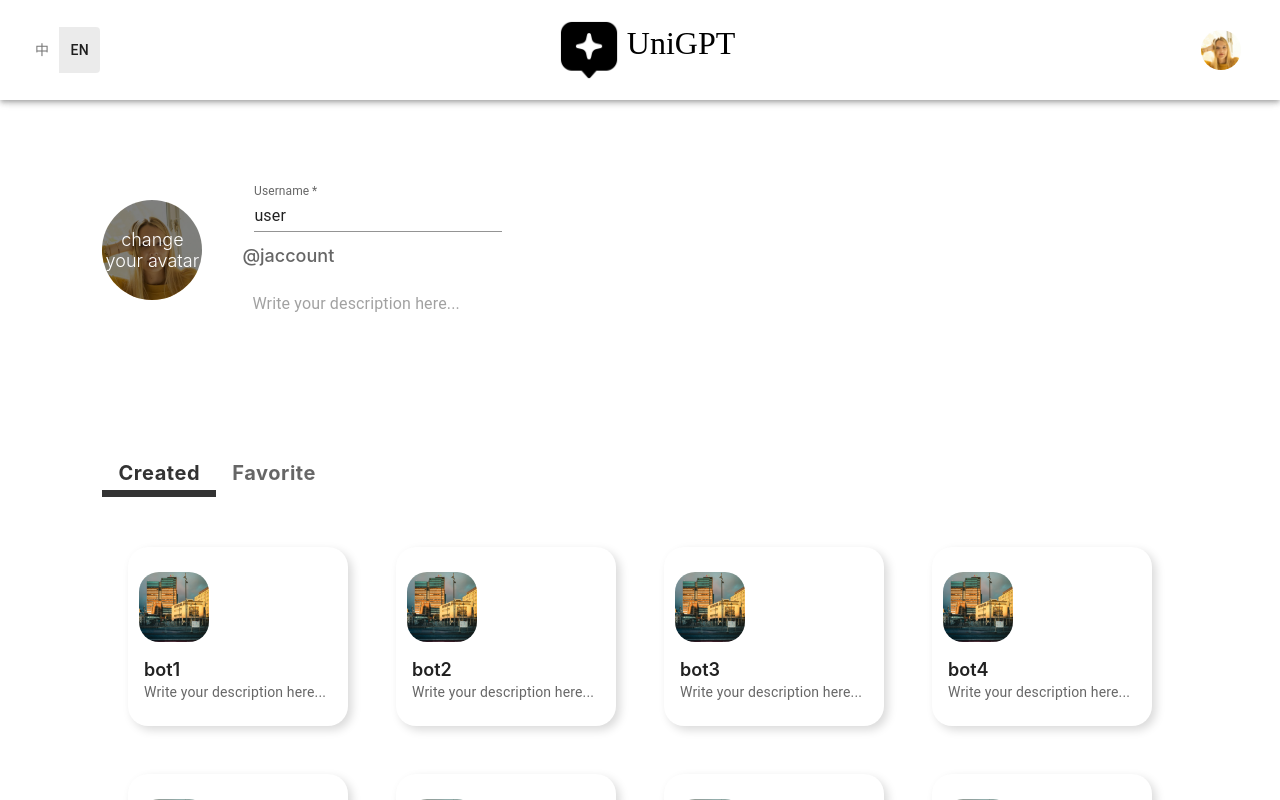
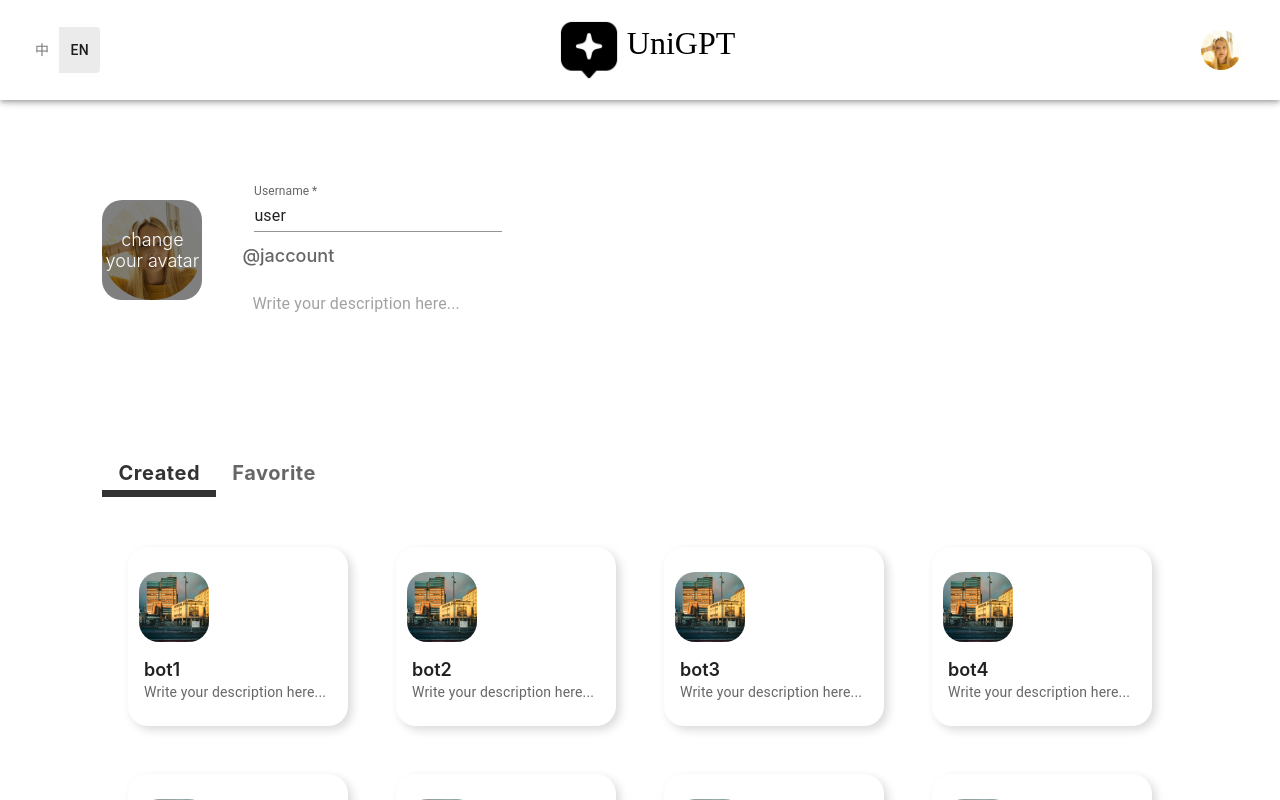
Before and after one commit to kiwi142857/SE3330-SE2320-UniGPT-Frontend, a React (Create React App) app: page /profile in a window 1280 px wide. In both pictures the pointer is over the label "change your avatar". Shown: the top 800 px of the page. Built offline with nearby package versions, Linux system fonts and the light colour scheme; a web font is replaced by a local one.

Commit message:
reset botEdit page image style

```diff
--- a/src/css/Market.css
+++ b/src/css/Market.css
@@ -12,7 +12,6 @@
     display: flex;
     justify-content: center;
     align-items: center;
-    border-radius: 50%;
     color: transparent;
     font-size: 18px;
     font-weight: 300;
@@ -33,7 +32,7 @@
     display: flex;
     justify-content: center;
     align-items: center;
-    border-radius: 50%;
+    border-radius: 20px;
     color: #ffffff;
     font-size: 18px;
     font-weight: 300;
```
